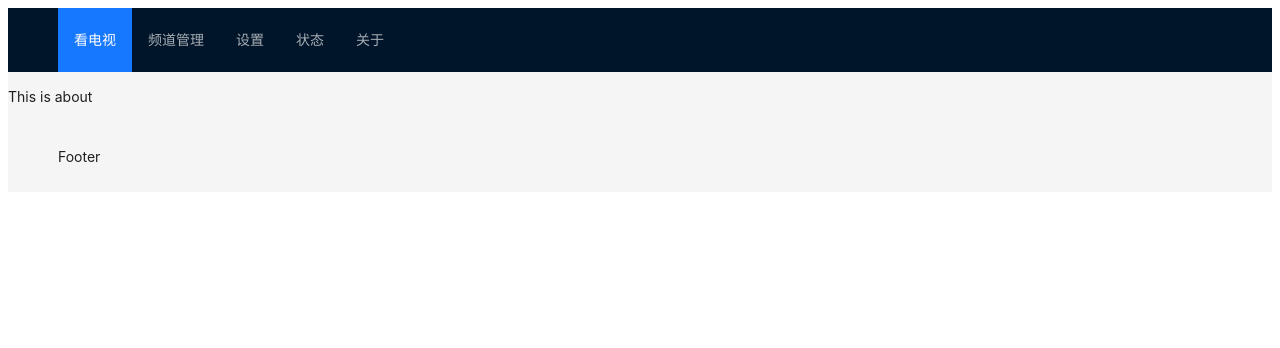
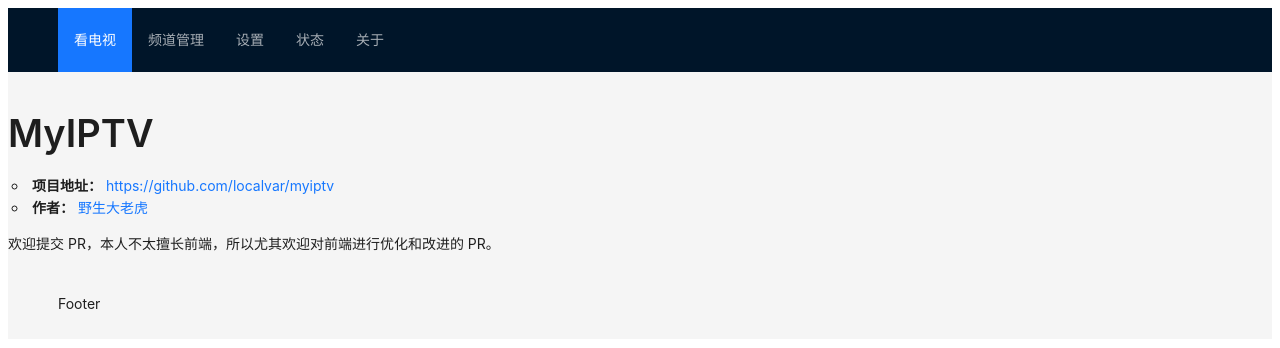
Before and after one commit to localvar/myiptv, a Vue app in the folder webui/: page /about in a window 1280 px wide. Shown: the top 348 px of the page. Built offline with nearby package versions, Linux system fonts and the light colour scheme.

Commit message:
add about page

```diff
--- a/webui/src/views/AboutView.vue
+++ b/webui/src/views/AboutView.vue
@@ -1,6 +1,19 @@
+<template>
+	<a-typography>
+		<a-typography-title>MyIPTV</a-typography-title>
+		<a-typography-paragraph>
+			<ul>
+				<li>
+					<a-typography-text strong>项目地址：</a-typography-text> <a-typography-link href="https://github.com/localvar/myiptv">https://github.com/localvar/myiptv</a-typography-link>
+				</li>
+				<li>
+					<a-typography-text strong>作者：</a-typography-text> <a-typography-link href="https://blog.localvar.cn/">野生大老虎</a-typography-link>
+				</li>
+			</ul>
+			<a-typography-text> 欢迎提交 PR，本人不太擅长前端，所以尤其欢迎对前端进行优化和改进的 PR。 </a-typography-text>
+		</a-typography-paragraph>
+	</a-typography>
+</template>
+
 <script setup lang="ts">
 </script>
-
-<template>
-	<p>This is about</p>
-</template>
```
